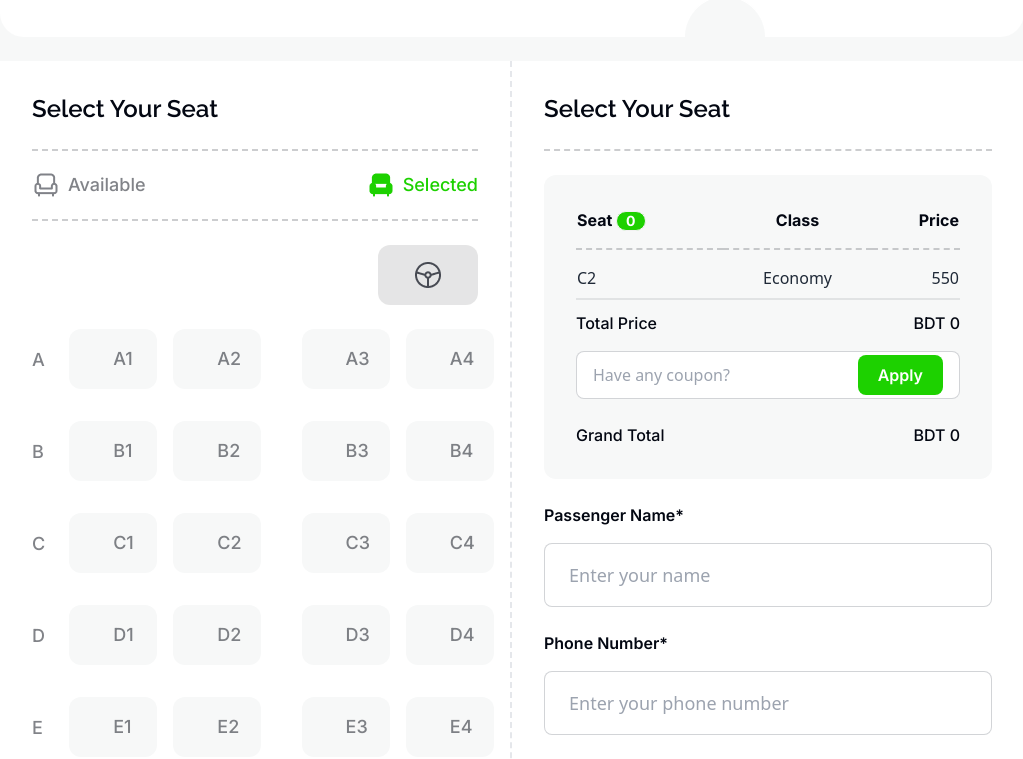
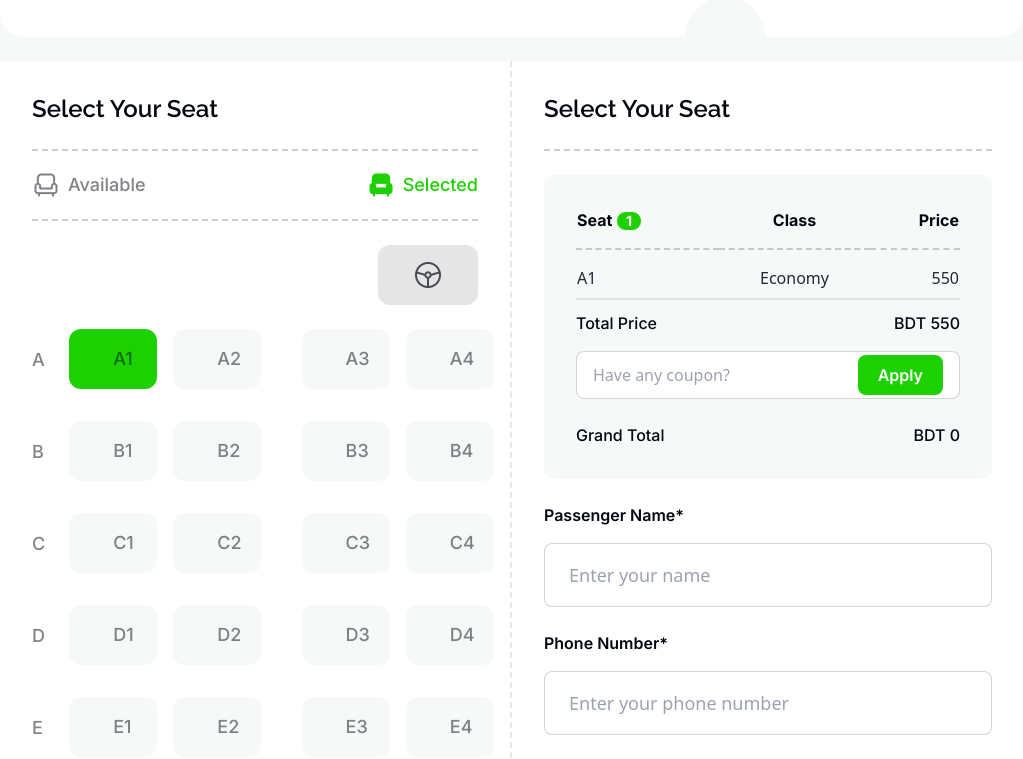
Before and after one commit to nayemurshuvo/ticket-system-dom, a plain HTML site: page index.html in a window 1280 px wide. Both pictures are taken after a click on the button "A1". Shown: the part 2063-2822 px from the top of the page, without its empty margins (128-1151 px from the left). Drawn offline with nearby package versions, Linux system fonts and the light colour scheme.

Commit message:
seat color chng after selection n seat left n selected seat list n click once n total completed

```diff
--- a/index.css
+++ b/index.css
@@ -7,3 +7,11 @@
   font-family: "Raleway", sans-serif;
   font-style: normal;
 }
+
+#next-btn:disabled {
+  background-color: gray;
+}
+
+#list td {
+  padding-top: 16px;
+}
--- a/index.html
+++ b/index.html
@@ -101,11 +101,13 @@
                 the app. The integrated testing features allow for a streamlined
                 .
               </p>
-              <button
-                class="mb-32 mt-8 btn raleway-font text-cstm-black font-bold bg-cstm-green border-none rounded-xl px-7"
+              <a href="#paribahan"
+                ><button
+                  class="mb-32 mt-8 btn raleway-font text-cstm-black font-bold bg-cstm-green border-none rounded-xl px-7"
+                >
+                  Buy Tickets
+                </button></a
               >
-                Buy Tickets
-              </button>
             </div>
           </div>
         </div>
@@ -248,6 +250,7 @@
       <!-- pribahan main section -->
       <section
         class="container mx-auto px-8 lg:px-32 mt-10 lg:mt-28 min-h-56 bg-[#F7F8F8] border-t-2 border-cstm-green rounded-t-[80px]"
+        id="paribahan"
       >
         <header>
           <div class="flex flex-col items-center w-[736px] mx-auto text-center">
@@ -286,7 +289,7 @@
                     class="flex gap-2 bg-cstm-bg-op10 px-4 lg:px-8 py-2 lg:py-4 rounded-xl text-lg font-medium text-cstm-green items-center"
                   >
                     <img src="./images/seat-green.png" alt="" />
-                    <span>40</span> Seats left
+                    <span id="seatsLeft">40</span> Seats left
                   </button>
                 </div>
               </header>
@@ -675,19 +678,22 @@
                       >
                         <th class="text-left pb-4">
                           Seat
-                          <span class="badge bg-cstm-green text-white">0</span>
+                          <span
+                            id="buySeats"
+                            class="badge bg-cstm-green text-white"
+                            >0</span
+                          >
                         </th>
                         <th class="text-center pb-4">Class</th>
                         <th class="text-right pb-4">Price</th>
                       </tr>
                     </thead>
-                    <tbody>
-                      <!-- row 1 -->
-                      <tr>
-                        <td class="text-left pt-4">C2</td>
-                        <td class="text-center pt-4">Economy</td>
-                        <td class="text-right pt-4">550</td>
-                      </tr>
+                    <tbody id="list">
+                      <!-- <tr>
+                        <td class="text-left"></td>
+                        <td class="text-center"></td>
+                        <td class="text-right">0</td>
+                      </tr> -->
                     </tbody>
                   </table>
                 </div>
@@ -698,7 +704,7 @@
                   class="flex justify-between inter-font text-base font-medium text-cstm-black"
                 >
                   <h2>Total Price</h2>
-                  <h2>BDT 0</h2>
+                  <h2>BDT <span id="totalPrice">0</span></h2>
                 </div>
 
                 <!-- Coupon -->
@@ -766,7 +772,9 @@
                   />
                 </div>
                 <button
+                  id="next-btn"
                   class="w-full bg-cstm-green px-7 py-5 rounded-xl mt-6 raleway-font text-xl font-extrabold text-white"
+                  disabled
                 >
                   Next
                 </button>
--- a/index.js
+++ b/index.js
@@ -1 +1,40 @@
-console.log("Attached");
+let seatCount = 0;
+let totalSeat = 40;
+const ticketPrice = 550;
+let totalPrice = 0;
+
+const allSeats = document.querySelectorAll(".seat");
+for (const seat of allSeats) {
+  seat.addEventListener("click", function (e) {
+    const selectedSeat = e.target;
+    const seatName = selectedSeat.innerText;
+    const list = document.getElementById("list");
+    const tr = document.createElement("tr");
+    const td1 = document.createElement("td");
+    td1.innerText = seatName;
+    td1.classList.add("text-left");
+    const td2 = document.createElement("td");
+    td2.innerText = "Economy";
+    td2.classList.add("text-center");
+    const td3 = document.createElement("td");
+    td3.innerText = "550";
+    td3.classList.add("text-right");
+    tr.appendChild(td1);
+    tr.appendChild(td2);
+    tr.appendChild(td3);
+    list.appendChild(tr);
+    seatCount++;
+    totalSeat--;
+    totalPrice = seatCount * ticketPrice;
+    selectedSeat.style.backgroundColor = "#1DD100";
+    selectedSeat.setAttribute("disabled", true);
+    setText("seatsLeft", totalSeat);
+    setText("buySeats", seatCount);
+    setText("totalPrice", totalPrice);
+  });
+}
+
+// setText utility Function
+function setText(id, text) {
+  document.getElementById(id).innerText = text;
+}
```
